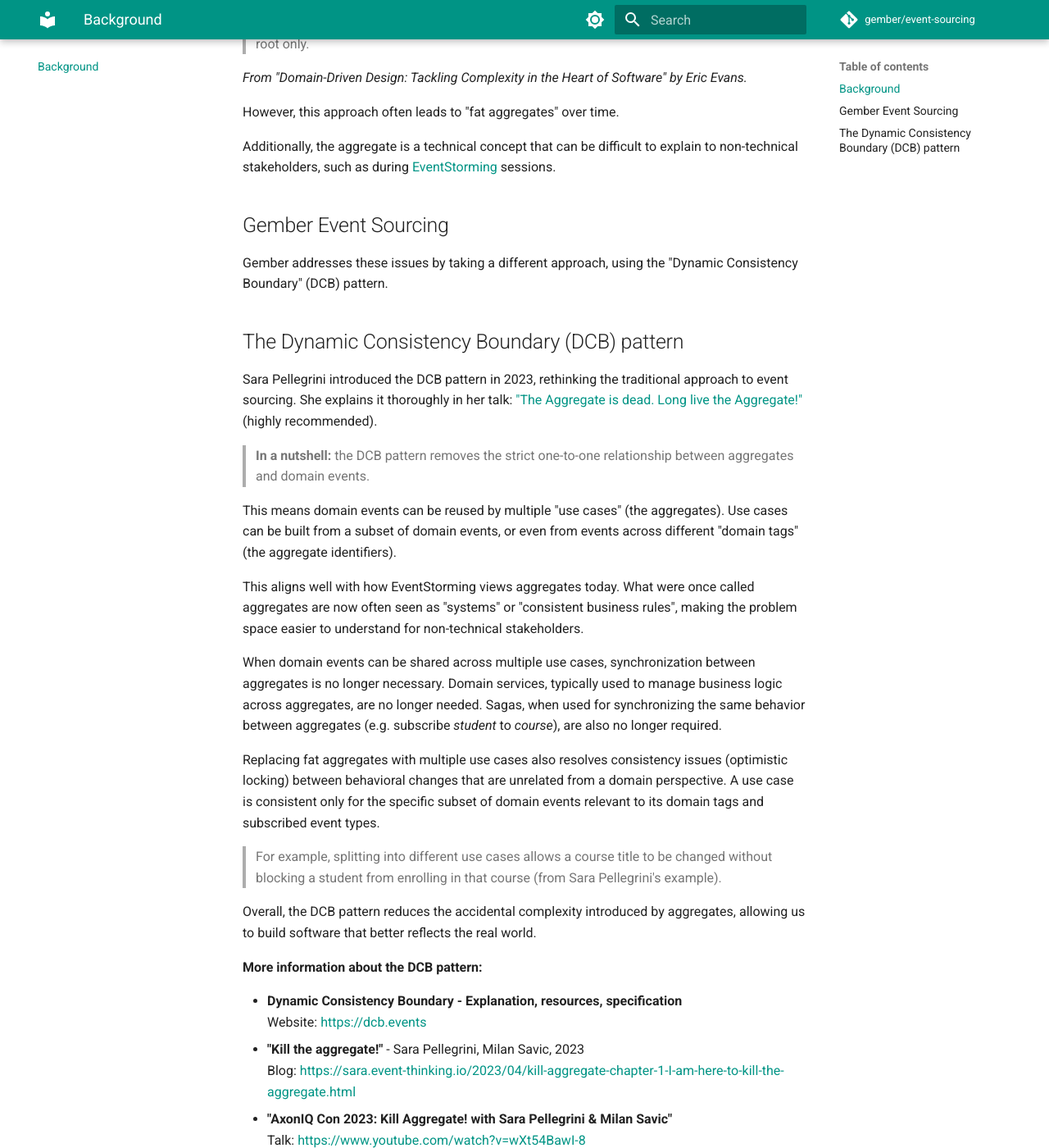
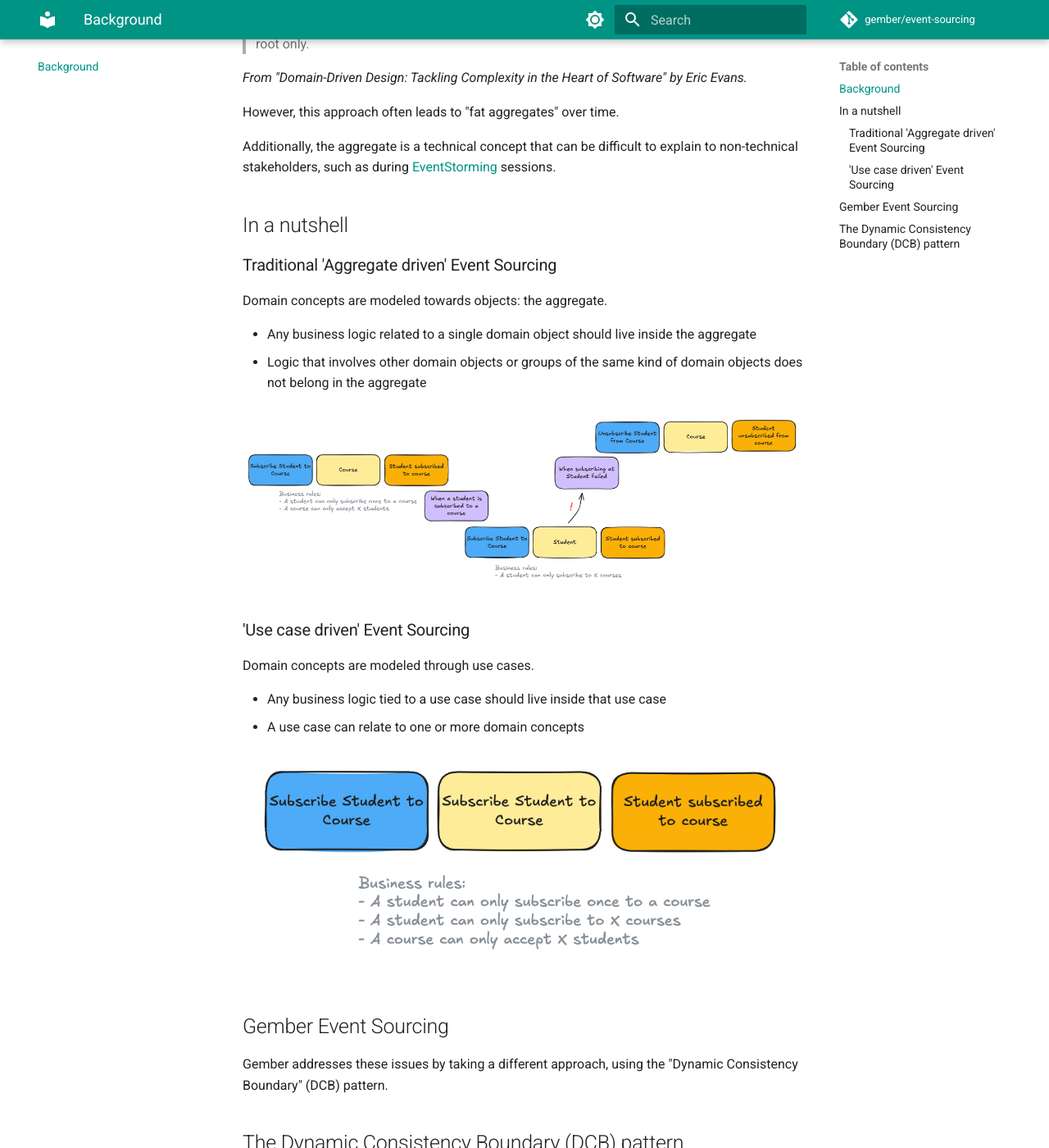
Before and after one commit to GemberPHP/event-sourcing, an MkDocs documentation site: the page built from docs/background.md, in a window 1280 px wide and 1400 px high, scrolled down 609 px. Shown: the whole window at 82% size. Built offline with MkDocs 1.6.1 and Material for MkDocs 9.7.7, drawn with Linux system fonts in a browser that asks for light colours; comment, search, counter and statistics services are not loaded.

Commit message:
Add 'In a nutshell' comparison to background page

```diff
--- a/docs/background.md
+++ b/docs/background.md
@@ -15,6 +15,26 @@ _From "Domain-Driven Design: Tackling Complexity in the Heart of Software" by Er
 However, this approach often leads to "fat aggregates" over time.
 
 Additionally, the aggregate is a technical concept that can be difficult to explain to non-technical stakeholders, such as during [EventStorming](https://github.com/ddd-crew/eventstorming-glossary-cheat-sheet) sessions.
+
+## In a nutshell
+
+### Traditional 'Aggregate driven' Event Sourcing
+
+Domain concepts are modeled towards objects: the aggregate.
+
+- Any business logic related to a single domain object should live inside the aggregate
+- Logic that involves other domain objects or groups of the same kind of domain objects does not belong in the aggregate
+
+![Aggregate driven Event Sourcing](images/aggregate-driven-event-sourcing.png)
+
+### 'Use case driven' Event Sourcing
+
+Domain concepts are modeled through use cases.
+
+- Any business logic tied to a use case should live inside that use case
+- A use case can relate to one or more domain concepts
+
+![Use case driven Event Sourcing](images/use-case-driven-event-sourcing.png)
 
 ## Gember Event Sourcing
 
```
